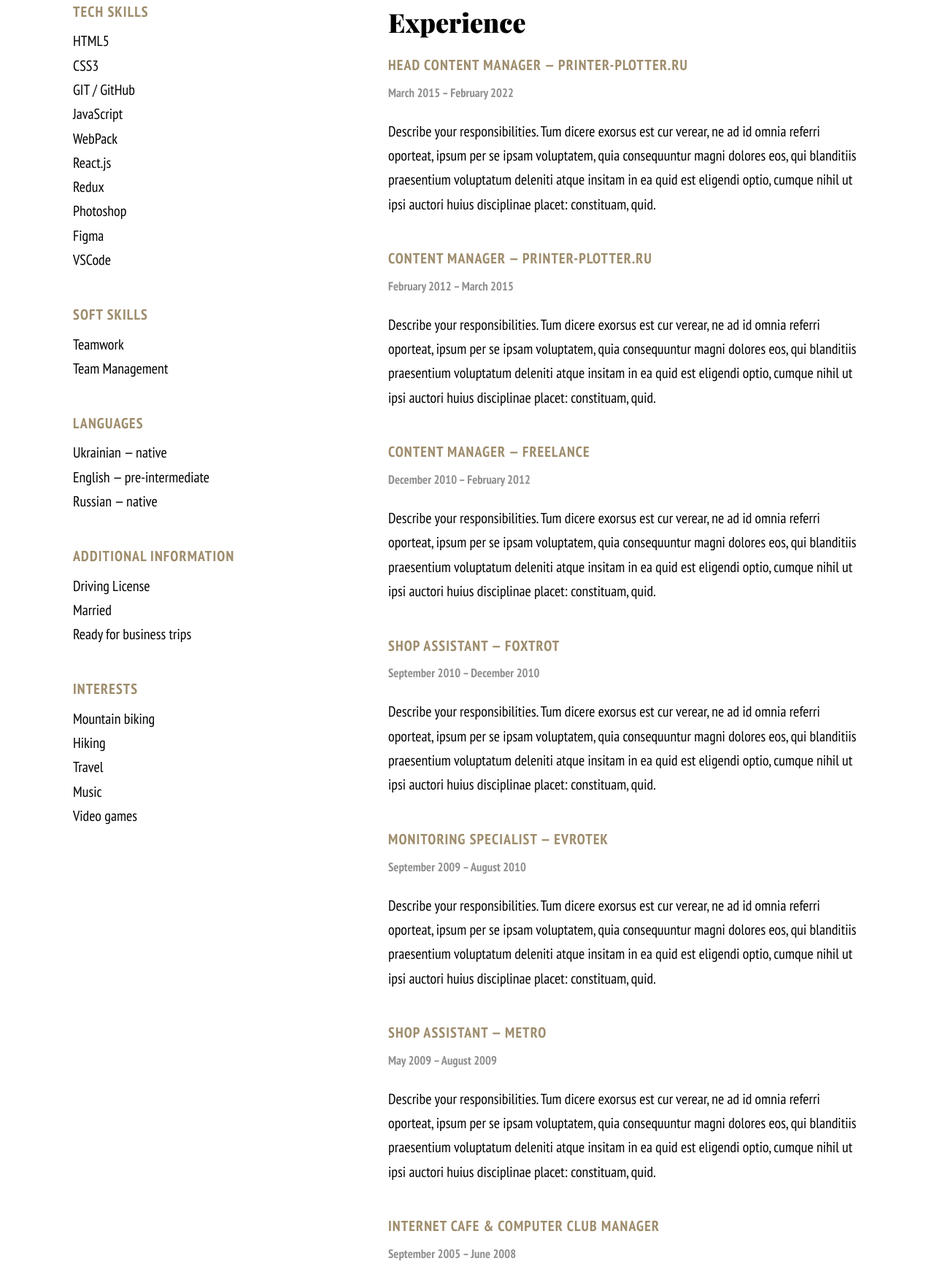
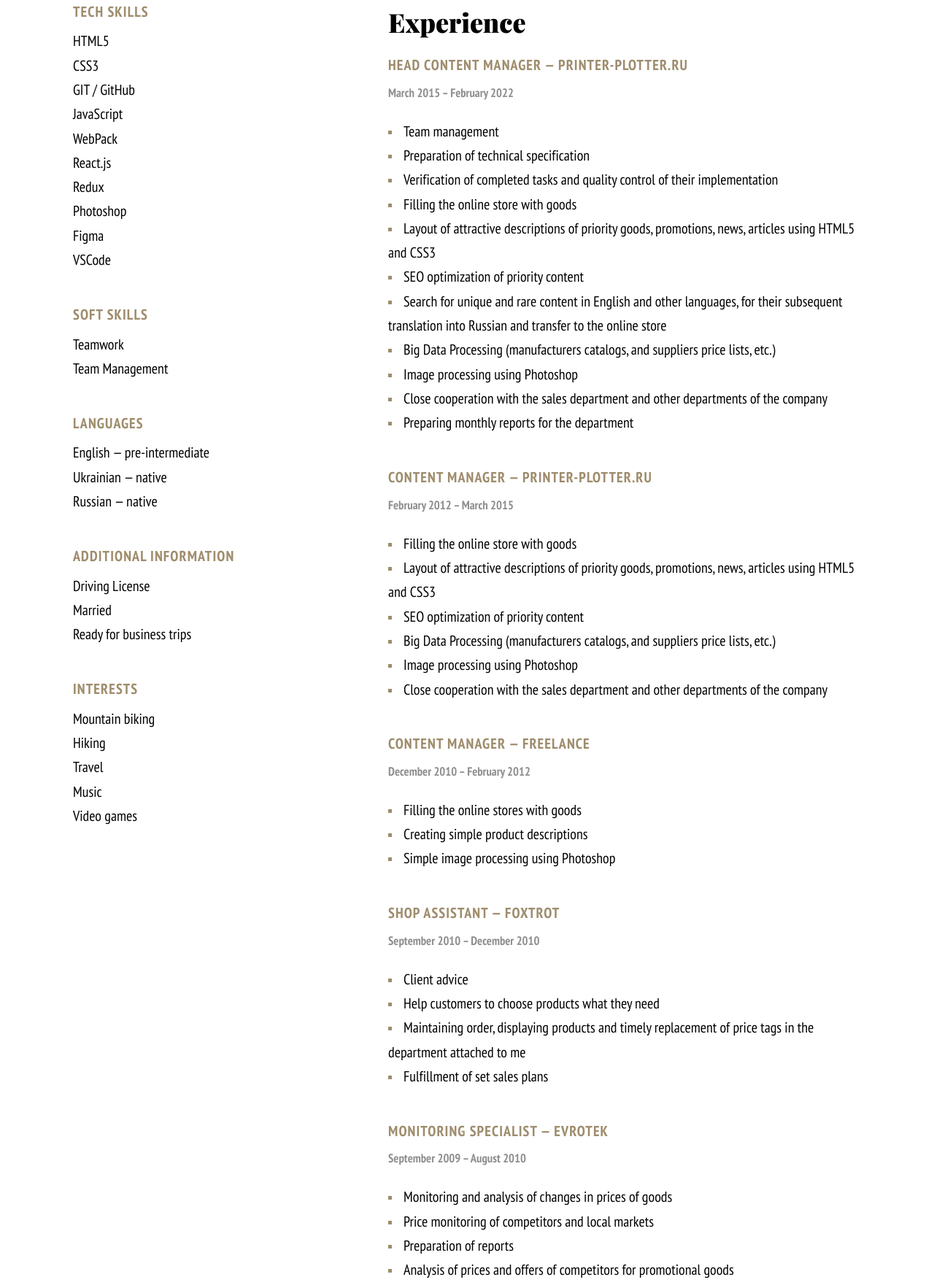
Before and after one commit to CarphatianSnake/MyCV, a plain HTML site: page index.html in a window 1280 px wide. Shown: the part 761-2522 px from the top of the page at 73% size. Drawn offline with nearby package versions, Linux system fonts and the light colour scheme.

Commit message:
fulfill experience block

```diff
--- a/index.html
+++ b/index.html
@@ -45,37 +45,81 @@
               <li class="experience-list-item">
                 <h3>Head content manager — Printer-Plotter.ru</h3>
                 <h5>March 2015 – February 2022</h5>
-                <p>Describe your responsibilities.  Tum dicere exorsus est cur verear, ne ad id omnia referri oporteat, ipsum per se ipsam voluptatem, quia consequuntur magni dolores eos, qui blanditiis praesentium voluptatum deleniti atque insitam in ea quid est eligendi optio, cumque nihil ut ipsi auctori huius disciplinae placet: constituam, quid.</p>
+                <ul class="responsibilities-list">
+                  <li>Team management</li>
+                  <li>Preparation of technical specification</li>
+                  <li>Verification of completed tasks and quality control of their implementation</li>
+                  <li>Filling the online store with goods</li>
+                  <li>Layout of attractive descriptions of priority goods, promotions, news, articles using HTML5 and CSS3</li>
+                  <li>SEO optimization of priority content</li>
+                  <li>Search for unique and rare content in English and other languages, for their subsequent translation into Russian and transfer to the online store</li>
+                  <li>Big Data Processing (manufacturers catalogs, and suppliers price lists, etc.)</li>
+                  <li>Image processing using Photoshop</li>
+                  <li>Close cooperation with the sales department and other departments of the company</li>
+                  <li>Preparing monthly reports for the department</li>
+                </ul>
               </li>
               <li class="experience-list-item">
                 <h3>Content manager — Printer-Plotter.ru</h3>
                 <h5>February 2012 – March 2015</h5>
-                <p>Describe your responsibilities.  Tum dicere exorsus est cur verear, ne ad id omnia referri oporteat, ipsum per se ipsam voluptatem, quia consequuntur magni dolores eos, qui blanditiis praesentium voluptatum deleniti atque insitam in ea quid est eligendi optio, cumque nihil ut ipsi auctori huius disciplinae placet: constituam, quid.</p>
+                <ul class="responsibilities-list">
+                  <li>Filling the online store with goods</li>
+                  <li>Layout of attractive descriptions of priority goods, promotions, news, articles using HTML5 and CSS3</li>
+                  <li>SEO optimization of priority content</li>
+                  <li>Big Data Processing (manufacturers catalogs, and suppliers price lists, etc.)</li>
+                  <li>Image processing using Photoshop</li>
+                  <li>Close cooperation with the sales department and other departments of the company</li>
+                </ul>
               </li>
               <li class="experience-list-item">
                 <h3>Content manager — Freelance</h3>
                 <h5>December 2010 – February 2012</h5>
-                <p>Describe your responsibilities.  Tum dicere exorsus est cur verear, ne ad id omnia referri oporteat, ipsum per se ipsam voluptatem, quia consequuntur magni dolores eos, qui blanditiis praesentium voluptatum deleniti atque insitam in ea quid est eligendi optio, cumque nihil ut ipsi auctori huius disciplinae placet: constituam, quid.</p>
+                <ul class="responsibilities-list">
+                  <li>Filling the online stores with goods</li>
+                  <li>Creating simple product descriptions</li>
+                  <li>Simple image processing using Photoshop</li>
+                </ul>
               </li>
               <li class="experience-list-item">
                 <h3>Shop assistant — Foxtrot</h3>
                 <h5>September 2010 – December 2010</h5>
-                <p>Describe your responsibilities.  Tum dicere exorsus est cur verear, ne ad id omnia referri oporteat, ipsum per se ipsam voluptatem, quia consequuntur magni dolores eos, qui blanditiis praesentium voluptatum deleniti atque insitam in ea quid est eligendi optio, cumque nihil ut ipsi auctori huius disciplinae placet: constituam, quid.</p>
+                <ul class="responsibilities-list">
+                  <li>Client advice</li>
+                  <li>Help customers to choose products what they need</li>
+                  <li>Maintaining order, displaying products and timely replacement of price tags in the department attached to me</li>
+                  <li>Fulfillment of set sales plans</li>
+                </ul>
               </li>
               <li class="experience-list-item">
                 <h3>Monitoring specialist — Evrotek</h3>
                 <h5>September 2009 – August 2010</h5>
-                <p>Describe your responsibilities.  Tum dicere exorsus est cur verear, ne ad id omnia referri oporteat, ipsum per se ipsam voluptatem, quia consequuntur magni dolores eos, qui blanditiis praesentium voluptatum deleniti atque insitam in ea quid est eligendi optio, cumque nihil ut ipsi auctori huius disciplinae placet: constituam, quid.</p>
+                <ul class="responsibilities-list">
+                  <li>Monitoring and analysis of changes in prices of goods</li>
+                  <li>Price monitoring of competitors and local markets</li>
+                  <li>Preparation of reports</li>
+                  <li>Analysis of prices and offers of competitors for promotional goods</li>
+                </ul>
               </li>
               <li class="experience-list-item">
                 <h3>Shop assistant — Metro</h3>
                 <h5>May 2009 – August 2009</h5>
-                <p>Describe your responsibilities.  Tum dicere exorsus est cur verear, ne ad id omnia referri oporteat, ipsum per se ipsam voluptatem, quia consequuntur magni dolores eos, qui blanditiis praesentium voluptatum deleniti atque insitam in ea quid est eligendi optio, cumque nihil ut ipsi auctori huius disciplinae placet: constituam, quid.</p>
+                <ul class="responsibilities-list">
+                  <li>Display of goods</li>
+                  <li>Client advice</li>
+                  <li>Reception of goods</li>
+                  <li>Shipment of goods to wholesale buyers</li>
+                  <li>Compliance with the principle of rotation of goods on the trading floor</li>
+                </li>
               </li>
               <li class="experience-list-item">
                 <h3>Internet cafe & Computer club manager</h3>
                 <h5>September 2005 – June 2008</h5>
-                <p>Describe your responsibilities.  Tum dicere exorsus est cur verear, ne ad id omnia referri oporteat, ipsum per se ipsam voluptatem, quia consequuntur magni dolores eos, qui blanditiis praesentium voluptatum deleniti atque insitam in ea quid est eligendi optio, cumque nihil ut ipsi auctori huius disciplinae placet: constituam, quid.</p>
+                <ul class="responsibilities-list">
+                  <li>Customer service</li>
+                  <li>PC setup and operating system installation</li>
+                  <li>Local Area Network Administration</li>
+                  <li>PC maintenance</li>
+                </ul>
               </li>
             </ul>
           </section>
@@ -146,8 +190,8 @@
           <section>
             <h3>Languages</h3>
             <ul>
+              <li>English — pre-intermediate</li>
               <li>Ukrainian — native</li>
-              <li>English — pre-intermediate</li>
               <li>Russian — native</li>
             </ul>
           </section>
--- a/src/css/styles.css
+++ b/src/css/styles.css
@@ -209,6 +209,17 @@ svg {
   color: #035F67;
 }
 
+.responsibilities-list li {
+  list-style: square;
+  list-style-position: inside;
+}
+
+.responsibilities-list li::marker {
+  font-size: 0.75rem;
+  color: #9E8C6C;
+}
+
+
 @media (min-width: 479px) {
   html {
     font-size: 20px;
```
